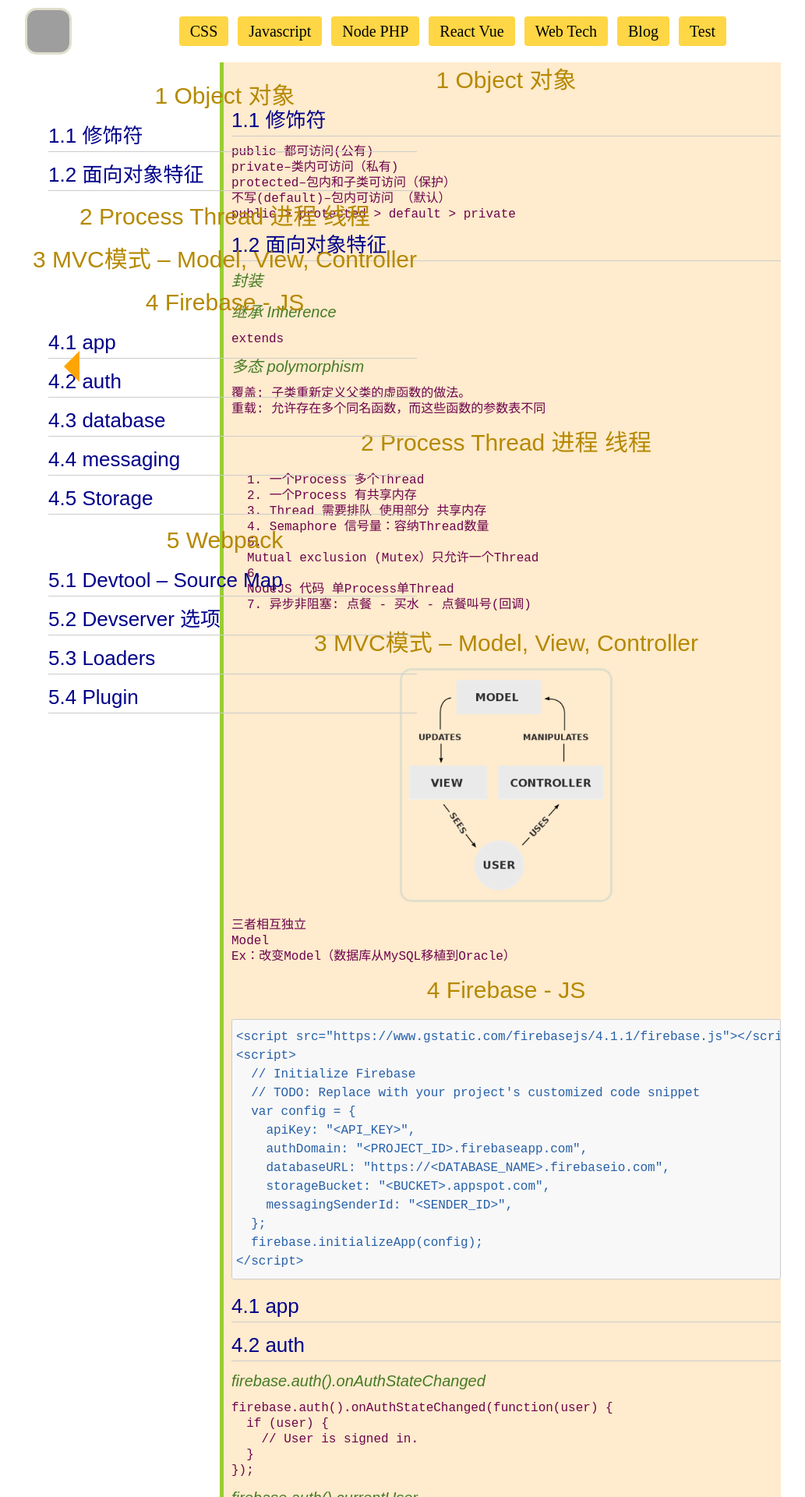
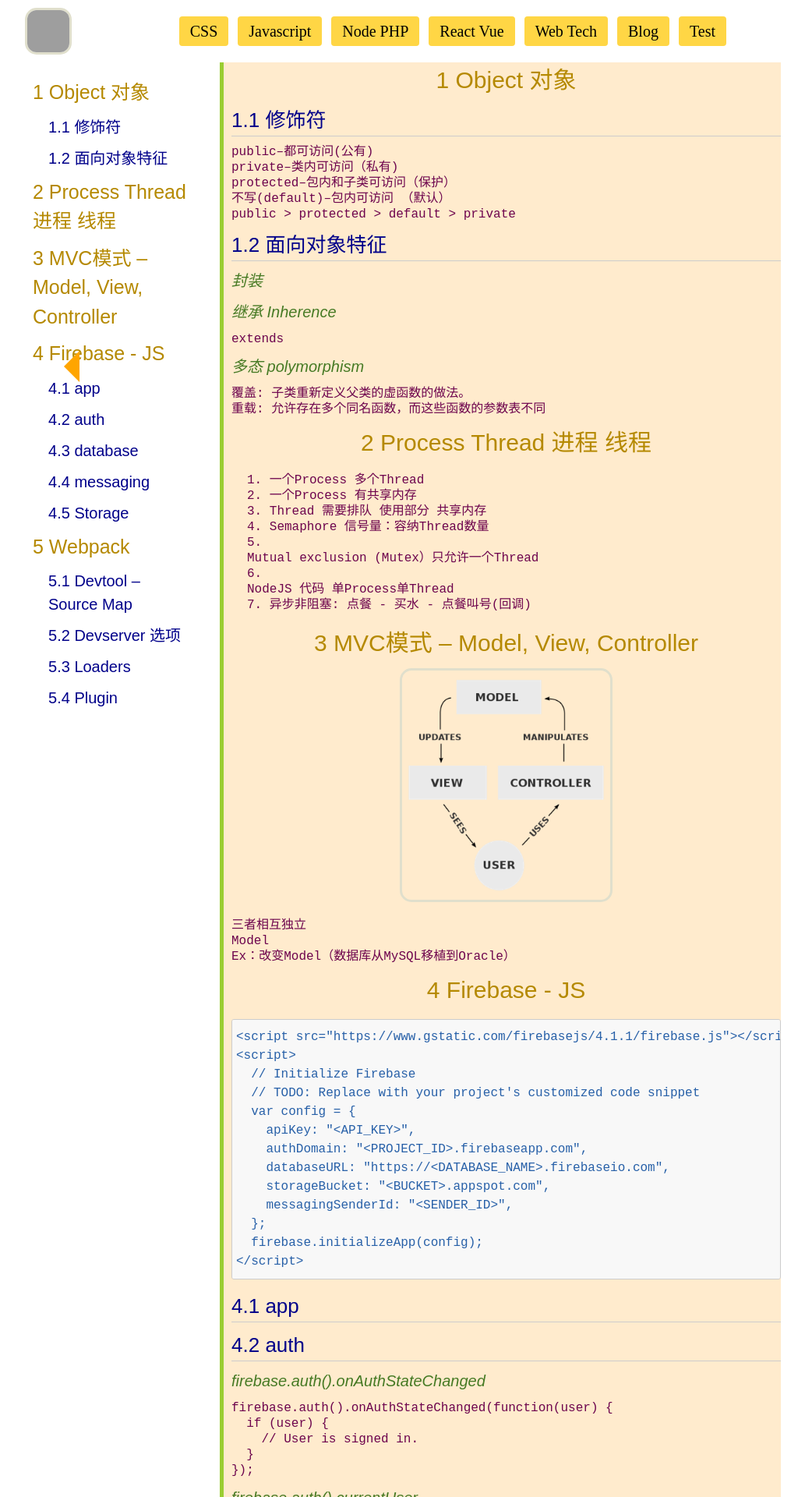
Before and after one commit to rfd3344a/rfd3344.github.io, a Jekyll site: the page built from notes/Web_Tech.md, in a window 1280 px wide. Shown: the top 1920 px of the page at 78% size, without its empty margins (158-1191 px from the left). Built offline with Jekyll 4.4.1, drawn with Linux system fonts in a browser that asks for light colours; nearby versions of some CDN libraries; some web fonts are replaced; our own code applies the rules of GitHub Pages for plain Markdown files; grey boxes are pictures that could not be loaded.

Commit message:
Update notes.css

```diff
--- a/css/notes.css
+++ b/css/notes.css
@@ -6,9 +6,16 @@
    display: block;
    margin-top: 10px;
    margin-left: 10px;
+   width:200px;
+}
+.notes nav h1{
+    text-align: left;
+    font-size: 25px;
 }
 .notes nav h2{
    margin-left: 20px;
+    font-size: 20px;
+    border: 0;
 }
 .notes nav:before{
 	width: 0;
```
Lines whose indentation alone changed are shown as unchanged.
